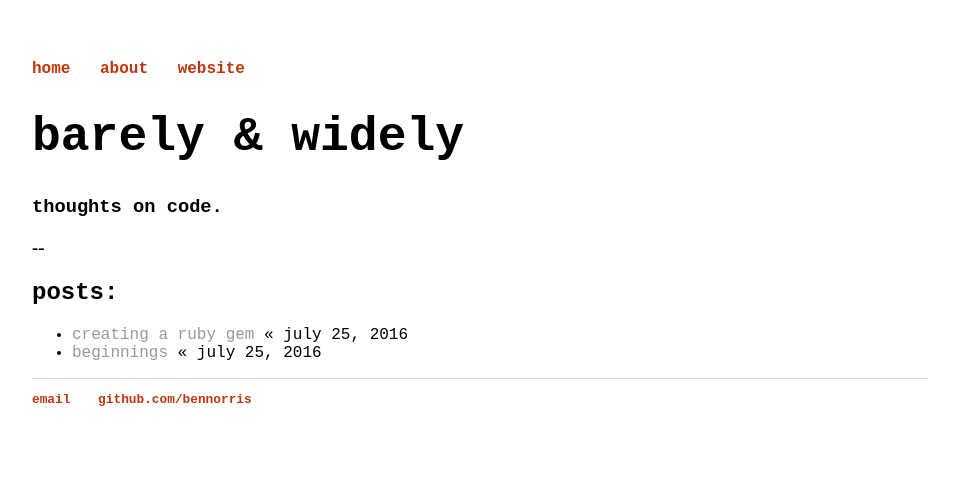
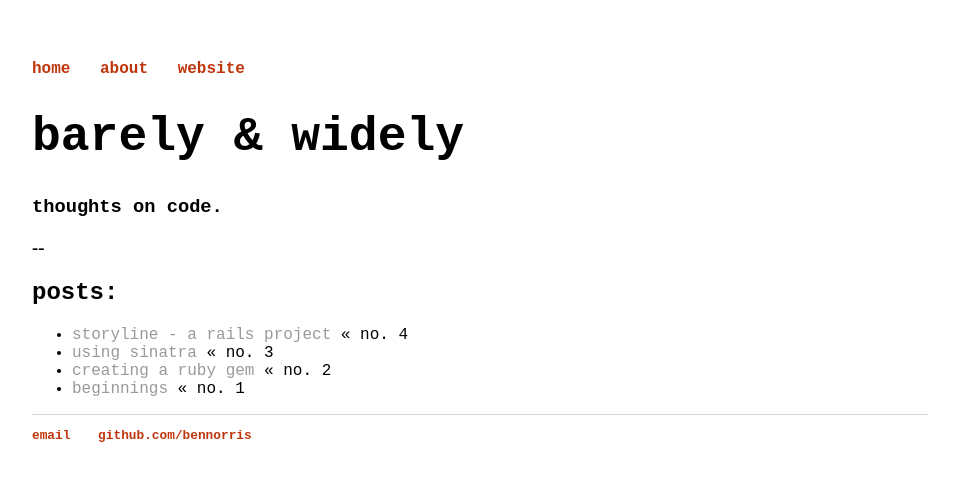
Before and after one commit to bennorris/blog, a Jekyll site: the page built from index.html, in a window 1280 px wide. Shown: the top 481 px of the page, without its empty margins (160-1119 px from the left). Built offline with Jekyll 4.4.1, drawn with Linux system fonts in a browser that asks for light colours.

Commit message:
added old posts

```diff
--- a/index.html
+++ b/index.html
@@ -8,7 +8,9 @@ title: barely &amp; widely
 	<h3>--</h3>
 	<h2 id="font-fix">posts:</h2>
 	<ul>
-	<li id="font-fix"><a href="http://bennorris.github.io/blog/2016/07/25/creating-a-ruby-gem">creating a ruby gem</a> « <span>july 25, 2016</span></li>
-	<li id="font-fix"><a href="http://bennorris.github.io/blog/2016/07/25/beginnings">beginnings</a> « <span>july 25, 2016</span></li>
+  <li id="font-fix"><a href="http://bennorris.github.io/blog/2016/11/06/rails">storyline - a rails project</a> « <span>no. 4</span></li>
+  <li id="font-fix"><a href="http://bennorris.github.io/blog/2016/09/26/sinatra">using sinatra</a> « <span>no. 3</span></li>
+	<li id="font-fix"><a href="http://bennorris.github.io/blog/2016/07/25/creating-a-ruby-gem">creating a ruby gem</a> « <span>no. 2</span></li>
+	<li id="font-fix"><a href="http://bennorris.github.io/blog/2016/07/25/beginnings">beginnings</a> « <span>no. 1</span></li>
 	</ul>
 </div>
```
